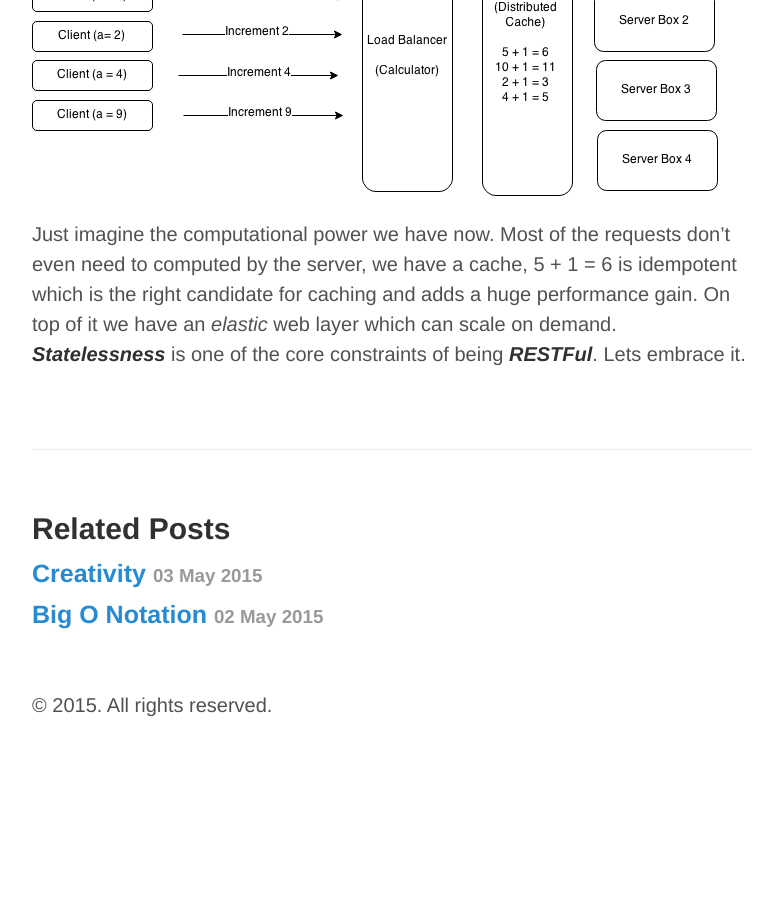
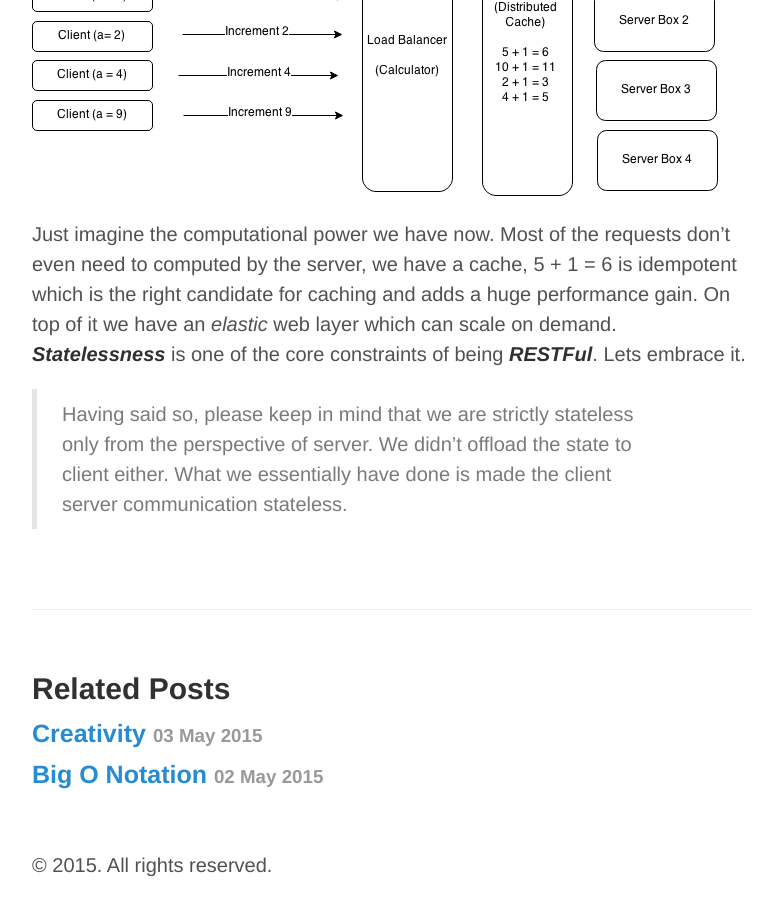
Before and after one commit to lakshma/lakshma.github.io, a Jekyll site: the page built from _posts/2015-05-07-about-state-in-web-app.md, in a window 1280 px wide and 900 px high, scrolled down 1524 px. Shown: the whole window, without its empty margins (248-1031 px from the left). Built offline with Jekyll 4.4.1, drawn with Linux system fonts in a browser that asks for light colours; Markdown is read by kramdown in place of the engine named in the settings; before the commit the page ends 2264 px from its top, so only the background shows below that.

Commit message:
no message

```diff
--- a/_posts/2015-05-07-about-state-in-web-app.md
+++ b/_posts/2015-05-07-about-state-in-web-app.md
@@ -31,3 +31,6 @@ Lets redesign,
 Just imagine the computational power we have now. Most of the requests don't even need to computed by the server, we have a cache, 5 + 1 = 6 is idempotent which is the right candidate
 for caching and adds a huge performance gain. On top of it we have an _elastic_ web layer which can scale on demand. **_Statelessness_** is one of the core constraints of
 being **_RESTFul_**. Lets embrace it.
+
+> Having said so, please keep in mind that we are strictly stateless only from the perspective of server. We didn't offload the state to client either. What we essentially
+have done is made the client server communication stateless.
```
